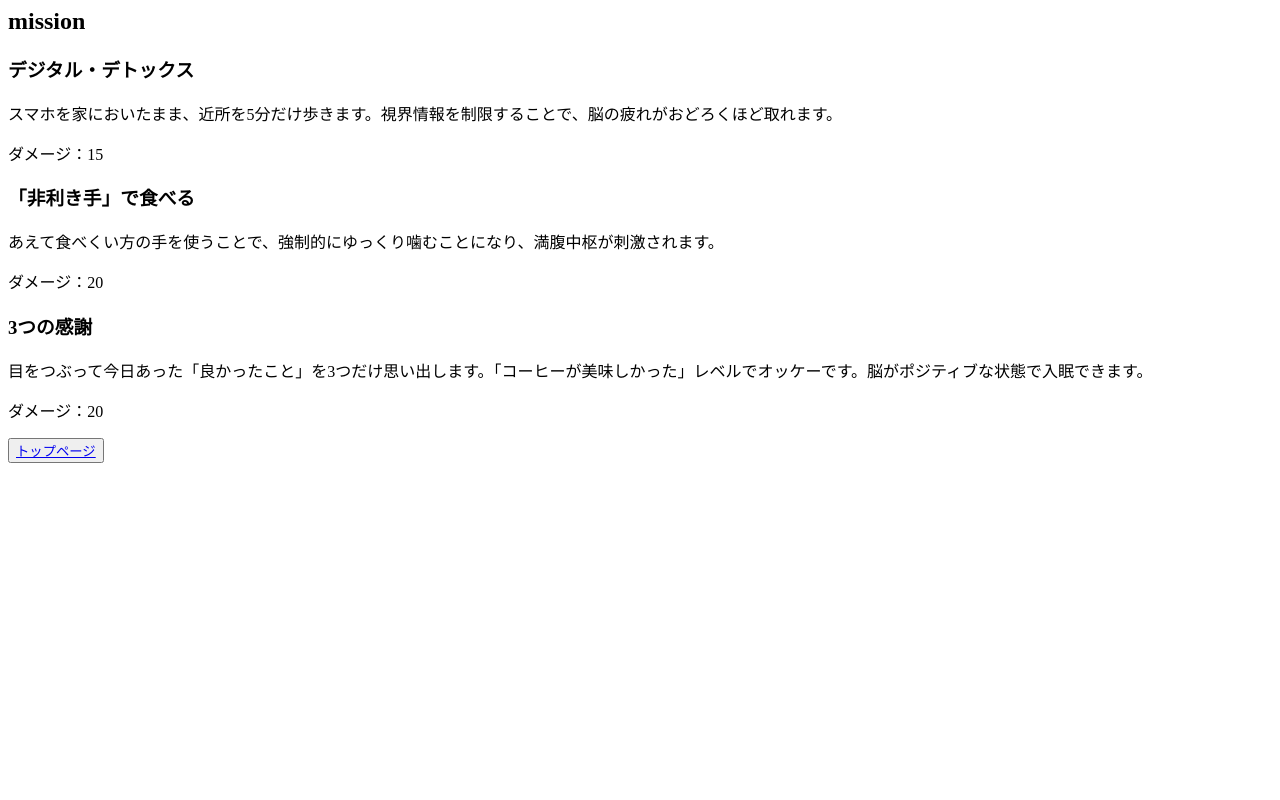
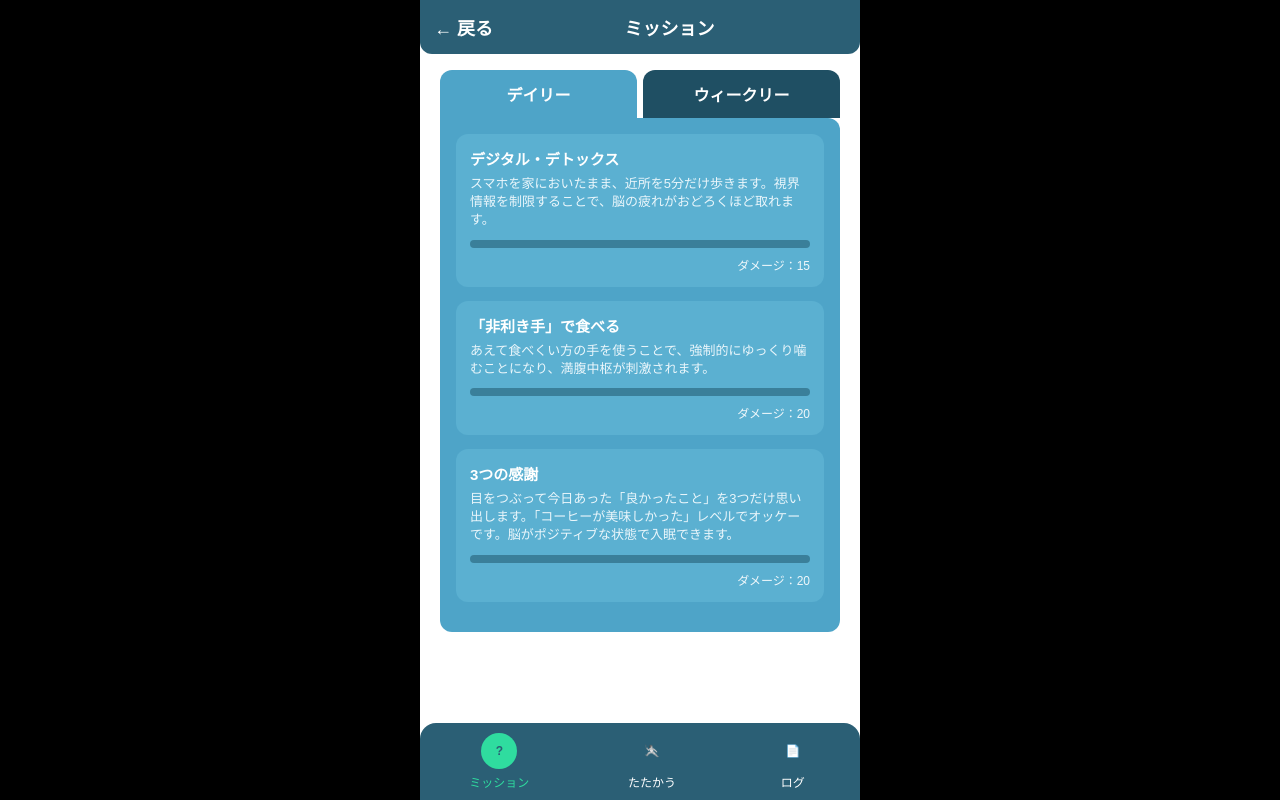
Before and after one commit to Mamanto0127/TechJam-winter-c-RIZAP-, a Django app: page /kenkou/mission/ in a window 1280 px wide. Run offline with Django 5.2, Linux system fonts and the light colour scheme; data comes from the database, SQL or seed files in the repository; both versions use the stored data as it was before the commit; parts of the project's set-up code (start-up, migrations or seed data) failed here and were passed over.

Commit message:
missons画面にcss追加

```diff
--- a/kenkou/services/mission.py
+++ b/kenkou/services/mission.py
@@ -84,17 +84,16 @@ def save_ai_missions():
 from datetime import date
 
 def get_today_missions(count=3):
+    save_ai_missions()  # ← ★これを追加
+
     missions = list(Mission.objects.all())
     if not missions:
         return []
 
-    # 日付ベースでシードを固定
     today = date.today()
-    seed = int(today.strftime("%Y%m%d"))  # 例: 20260204
+    seed = int(today.strftime("%Y%m%d"))
     random.seed(seed)
 
     selected = random.sample(missions, min(count, len(missions)))
-
-    # シードを戻して他のランダム処理に影響を与えないようにする
     random.seed()
     return selected
--- a/kenkou/templates/kenkou/mission.html
+++ b/kenkou/templates/kenkou/mission.html
@@ -1,13 +1,205 @@
-<h2>mission</h2>
+<body style="margin:0; background-color:black;">
 
-{% for mission in missions %}
-<div>
-    <h3>{{ mission.title }}</h3>
-    <p>{{ mission.description }}</p>
-    <p>ダメージ：{{ mission.reward_damage }}</p>
+<div style="
+  width: 440px;
+  margin: 0 auto;
+  background-color: #ffffff;
+  min-height: 100vh;
+  font-family: sans-serif;
+  overflow-x: hidden;
+">
+
+  <!-- ヘッダー -->
+  <div style="
+    background-color: #2B5F75;
+    color: #ffffff;
+    padding: 14px;
+    text-align: center;
+    font-size: 18px;
+    font-weight: bold;
+    border-radius: 0 0 12px 12px;
+  ">
+    <a href="{% url 'kenkou:index' %}" style="
+      color: #ffffff;
+      text-decoration: none;
+      font-weight: bold;
+      float: left;
+    ">
+      ← 戻る
+    </a>
+    ミッション
+  </div>
+
+  <!-- タブ -->
+  <div style="display: flex; margin: 16px 20px 0;">
+    <div style="
+      flex: 1;
+      background-color: #4EA4C8;
+      color: white;
+      text-align: center;
+      padding: 12px;
+      border-radius: 12px 12px 0 0;
+      font-weight: bold;
+    ">
+      デイリー
+    </div>
+    <div style="
+      flex: 1;
+      background-color: #1f4f63;
+      color: white;
+      text-align: center;
+      padding: 12px;
+      border-radius: 12px 12px 0 0;
+      font-weight: bold;
+      margin-left: 6px;
+    ">
+      ウィークリー
+    </div>
+  </div>
+
+  <!-- ミッション一覧 -->
+  <div style="
+    background-color: #4EA4C8;
+    margin: 0 20px;
+    padding: 16px;
+    border-radius: 0 12px 12px 12px;
+  ">
+    {% for mission in missions %}
+    <div style="
+    background-color: #5BB0D1;
+    padding: 14px;
+    border-radius: 12px;
+    margin-bottom: 14px;
+  ">
+
+    <!-- タイトル -->
+    <div style="
+      color: white;
+      font-size: 15px;
+      font-weight: bold;
+      margin-bottom: 6px;
+    ">
+      {{ mission.title }}
+    </div>
+
+    <!-- 説明 -->
+    <div style="
+  color: #eaf6fb;
+  font-size: 13px;
+  line-height: 1.4;
+  margin-bottom: 10px;
+  word-break: break-word;
+">
+  {{ mission.description }}
 </div>
-{% endfor %}
 
-<button>
-    <a href="{% url 'kenkou:index' %}"> トップページ</a>
-</button>
+    <!-- プログレスバー -->
+    <div style="
+      width: 100%;
+      height: 8px;
+      background-color: #3a7f9a;
+      border-radius: 4px;
+      margin-bottom: 8px;
+    ">
+      <div style="
+        width: {{ mission.progress|default:0 }}%;
+        height: 100%;
+        background-color: #1fc77a;
+        border-radius: 4px;
+      "></div>
+    </div>
+
+    <!-- ダメージ -->
+    <div style="
+      color: white;
+      font-size: 12px;
+      text-align: right;
+      opacity: 0.9;
+    ">
+      ダメージ：{{ mission.reward_damage }}
+    </div>
+
+  </div>
+    {% endfor %}
+  </div>
+
+  <!-- 下ナビゲーション -->
+<div style="
+position: fixed;
+bottom: 0;
+left: 50%;
+transform: translateX(-50%);
+width: 440px;
+background-color: #2B5F75;
+border-radius: 16px 16px 0 0;
+padding: 10px 0;
+display: flex;
+justify-content: space-around;
+z-index: 1000;
+">
+
+<!-- ミッション -->
+<a href="{% url 'kenkou:mission' %}" style="
+  text-decoration: none;
+  color: #2fdc9f;
+  font-size: 12px;
+  text-align: center;
+">
+  <div style="
+    width: 36px;
+    height: 36px;
+    background-color: #2fdc9f;
+    border-radius: 50%;
+    margin: 0 auto 4px;
+    display: flex;
+    align-items: center;
+    justify-content: center;
+    color: #2B5F75;
+    font-weight: bold;
+  ">?</div>
+  ミッション
+</a>
+
+<!-- たたかう -->
+<a href="{% url 'kenkou:battle' %}" style="
+  text-decoration: none;
+  color: white;
+  font-size: 12px;
+  text-align: center;
+">
+  <div style="
+    width: 36px;
+    height: 36px;
+    margin: 0 auto 4px;
+    display: flex;
+    align-items: center;
+    justify-content: center;
+    font-weight: bold;
+  ">🤺</div>
+  たたかう
+</a>
+
+<!-- ログ -->
+<a href="#" style="
+  text-decoration: none;
+  color: white;
+  font-size: 12px;
+  text-align: center;
+">
+  <div style="
+    width: 36px;
+    height: 36px;
+    margin: 0 auto 4px;
+    display: flex;
+    align-items: center;
+    justify-content: center;
+    font-weight: bold;
+  ">📄</div>
+  ログ
+</a>
+
+</div>
+
+</div>
+
+</body>
```
Also changed, not shown: db.sqlite3 (deleted), kenkou/migrations/0001_inial.py (deleted).
